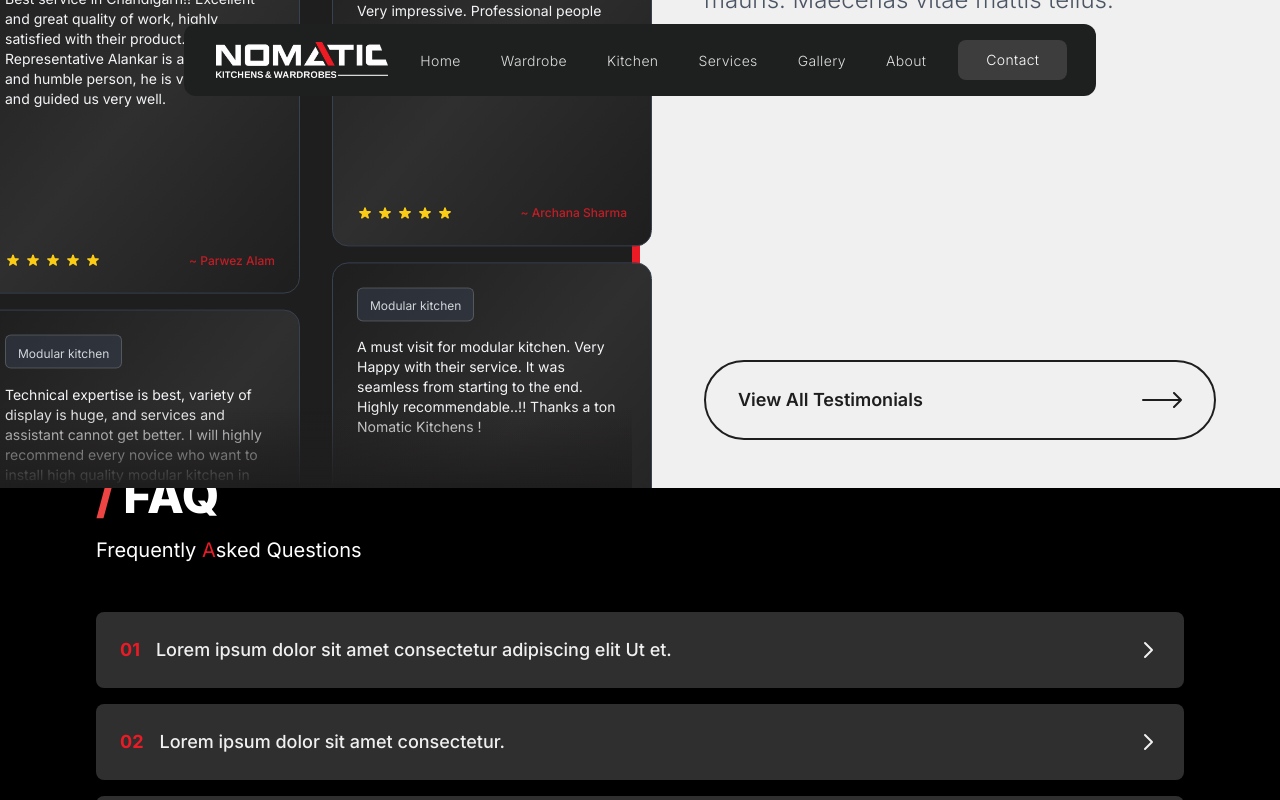
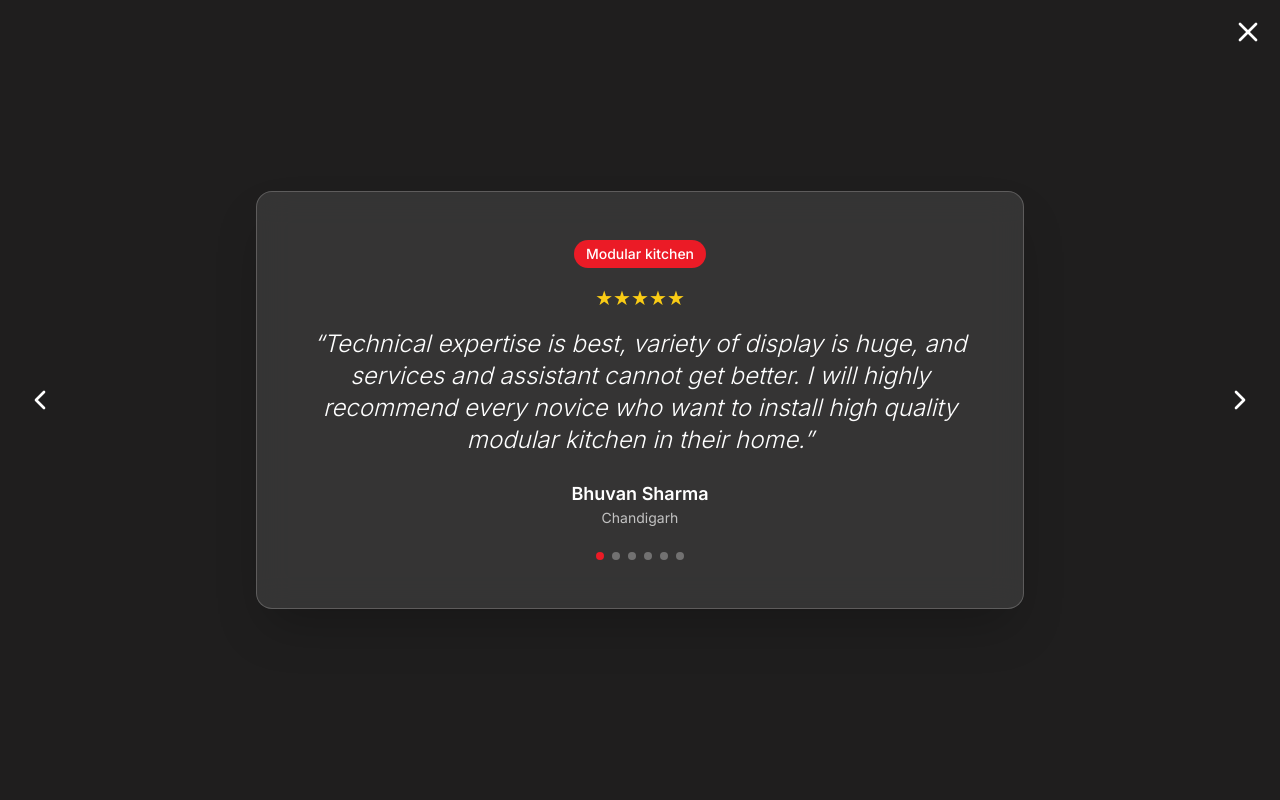
Before and after one commit to hexs00si/nomatic-kitchen, a Next.js app: page / in a window 1280 px wide. Both pictures are taken after a click on the button "View All Testimonials". Shown: the part 3768-4568 px from the top of the page. Built offline with nearby package versions, Linux system fonts and the light colour scheme.

Commit message:
Made some data changes , gave the view testimonial button a functionality to open in a modal view

```diff
--- a/src/components/sections/home/HomeOurHappyClients.jsx
+++ b/src/components/sections/home/HomeOurHappyClients.jsx
@@ -1,18 +1,31 @@
 "use client";
 
+import { useState } from "react";
 import VerticalMarquee from "@/components/common/VerticalMarquee";
 import Button from "@/components/ui/Button";
 import { happyClientsContent } from "@/data/happyClients";
 import { testimonials } from "@/data/testimonials";
-import { motion } from "framer-motion";
+import { motion, AnimatePresence } from "framer-motion";
+import { X, ChevronLeft, ChevronRight } from "lucide-react";
 
 const HomeOurHappyClients = () => {
+  const [viewerOpen, setViewerOpen] = useState(false);
+  const [currentIndex, setCurrentIndex] = useState(0);
+
   const firstColumnTestimonials = testimonials.slice(0, 3);
   const secondColumnTestimonials = testimonials.slice(3, 6);
 
+  const nextTestimonial = () =>
+    setCurrentIndex((prev) => (prev + 1) % testimonials.length);
+
+  const prevTestimonial = () =>
+    setCurrentIndex((prev) =>
+      prev === 0 ? testimonials.length - 1 : prev - 1
+    );
+
   return (
     <motion.section
-      className="bg-brand-light"
+      className="bg-brand-light relative"
       initial={{ opacity: 0 }}
       whileInView={{ opacity: 1 }}
       transition={{ duration: 0.8 }}
@@ -20,46 +33,11 @@ const HomeOurHappyClients = () => {
     >
       <div className="w-full">
         <div className="grid grid-cols-1 lg:grid-cols-2 min-h-[60vh] sm:min-h-[70vh] lg:h-[90vh] items-stretch">
-          <motion.div
-            className="relative bg-brand-dark border-b-8 lg:border-b-0 lg:border-r-8 border-brand-identity order-2 lg:order-1"
-            initial={{ x: -100, opacity: 0 }}
-            whileInView={{ x: 0, opacity: 1 }}
-            transition={{ duration: 0.8, delay: 0.2 }}
-            viewport={{ once: true }}
-          >
-            <div className="flex flex-row items-center justify-center gap-4 sm:gap-6 lg:gap-8 h-full py-8 lg:py-0">
-              <motion.div
-                initial={{ y: 50, opacity: 0 }}
-                whileInView={{ y: 0, opacity: 1 }}
-                transition={{ duration: 0.6, delay: 0.4 }}
-                viewport={{ once: true }}
-              >
-                <VerticalMarquee
-                  testimonials={firstColumnTestimonials}
-                  direction="up"
-                  speed={15}
-                />
-              </motion.div>
-              <motion.div
-                initial={{ y: -50, opacity: 0 }}
-                whileInView={{ y: 0, opacity: 1 }}
-                transition={{ duration: 0.6, delay: 0.6 }}
-                viewport={{ once: true }}
-              >
-                <VerticalMarquee
-                  testimonials={secondColumnTestimonials}
-                  direction="down"
-                  speed={15}
-                />
-              </motion.div>
-            </div>
-            <div className="absolute top-0 left-0 right-0 h-12 sm:h-16 lg:h-20 bg-gradient-to-b from-brand-dark to-transparent pointer-events-none z-10"></div>
-            <div className="absolute bottom-0 left-0 right-0 h-12 sm:h-16 lg:h-20 bg-gradient-to-t from-brand-dark to-transparent pointer-events-none z-10"></div>
-          </motion.div>
+          {/* Right side (Heading + Subheading + Button) */}
           <motion.div
             className="flex items-center justify-center bg-brand-light px-6 sm:px-8 lg:px-16 order-1 lg:order-2"
-            initial={{ x: 100, opacity: 0 }}
-            whileInView={{ x: 0, opacity: 1 }}
+            initial={{ y: 100, opacity: 0 }}
+            whileInView={{ y: 0, opacity: 1 }}
             transition={{ duration: 0.8, delay: 0.3 }}
             viewport={{ once: true }}
           >
@@ -86,11 +64,9 @@ const HomeOurHappyClients = () => {
                   transition={{ duration: 0.6, delay: 0.7 }}
                   viewport={{ once: true }}
                 >
-                  Lorem ipsum dolor sit amet consectetur adipiscing elit Ut et
-                  massa mi. Aliquam in hendrerit urna. Pellentesque{" "}
-                  <span className="text-brand-identity font-semibold">sit</span>{" "}
-                  amet sapien fringilla, mattis ligula consectetur, ultrices
-                  mauris. Maecenas vitae mattis tellus.
+                  Every testimonial is a story of commitment, reliability, and
+                  exceptional craftsmanship. Hear directly from our clients about
+                  the experiences that make us their preferred choice.
                 </motion.p>
               </motion.div>
 
@@ -104,7 +80,7 @@ const HomeOurHappyClients = () => {
               >
                 <Button
                   variant="arrowed"
-                  onClick={happyClientsContent.buttonAction}
+                  onClick={() => setViewerOpen(true)}
                   className="hover:shadow-lg w-full"
                 >
                   {happyClientsContent.buttonText}
@@ -112,8 +88,132 @@ const HomeOurHappyClients = () => {
               </motion.div>
             </div>
           </motion.div>
+
+          {/* Left side (Marquee) */}
+          <motion.div
+            className="relative bg-brand-dark border-b-8 lg:border-b-0 lg:border-r-8 border-brand-identity order-2 lg:order-1"
+            initial={{ x: -100, opacity: 0 }}
+            whileInView={{ x: 0, opacity: 1 }}
+            transition={{ duration: 0.8, delay: 0.2 }}
+            viewport={{ once: true }}
+          >
+            <div className="flex flex-row items-center justify-center gap-4 sm:gap-6 lg:gap-8 h-full py-8 lg:py-0">
+              <VerticalMarquee
+                testimonials={firstColumnTestimonials}
+                direction="up"
+                speed={15}
+              />
+              <VerticalMarquee
+                testimonials={secondColumnTestimonials}
+                direction="down"
+                speed={15}
+              />
+            </div>
+            <div className="absolute top-0 left-0 right-0 h-12 sm:h-16 lg:h-20 bg-gradient-to-b from-brand-dark to-transparent pointer-events-none z-10"></div>
+            <div className="absolute bottom-0 left-0 right-0 h-12 sm:h-16 lg:h-20 bg-gradient-to-t from-brand-dark to-transparent pointer-events-none z-10"></div>
+          </motion.div>
         </div>
       </div>
+
+      {/* Fullscreen Testimonial Viewer */}
+      <AnimatePresence>
+        {viewerOpen && (
+          <motion.div
+            className="fixed inset-0 bg-brand-dark z-50 flex items-center justify-center p-6 sm:p-8"
+            initial={{ opacity: 0 }}
+            animate={{ opacity: 1 }}
+            exit={{ opacity: 0 }}
+          >
+            {/* Close button */}
+            <button
+              onClick={() => setViewerOpen(false)}
+              className="absolute top-4 right-4 text-white hover:text-brand-identity"
+            >
+              <X size={32} />
+            </button>
+
+            {/* Testimonial Card */}
+            <motion.div
+              key={currentIndex}
+              className="bg-white/10 backdrop-blur-lg border border-white/20 rounded-2xl shadow-2xl p-6 sm:p-8 lg:p-12 max-w-3xl w-full text-center"
+              initial={{ scale: 0.9, opacity: 0, y: 50 }}
+              animate={{ scale: 1, opacity: 1, y: 0 }}
+              exit={{ scale: 0.9, opacity: 0, y: -50 }}
+              transition={{ duration: 0.4 }}
+            >
+              {/* Category */}
+              {testimonials[currentIndex].category && (
+                <div className="inline-block px-3 py-1 bg-brand-identity text-white text-xs sm:text-sm font-medium rounded-full mb-4">
+                  {testimonials[currentIndex].category}
+                </div>
+              )}
+
+              {/* Rating */}
+              {testimonials[currentIndex].rating && (
+                <div className="flex justify-center mb-4">
+                  {[...Array(testimonials[currentIndex].rating)].map((_, i) => (
+                    <motion.span
+                      key={i}
+                      className="text-yellow-400 text-lg sm:text-xl"
+                      initial={{ opacity: 0, rotate: -180 }}
+                      animate={{ opacity: 1, rotate: 0 }}
+                      transition={{ delay: 0.2 + i * 0.1 }}
+                    >
+                      ★
+                    </motion.span>
+                  ))}
+                </div>
+              )}
+
+              {/* Quote */}
+              <blockquote className="text-lg sm:text-xl lg:text-2xl font-light italic text-white mb-6">
+                “{testimonials[currentIndex].text}”
+              </blockquote>
+
+              {/* Author */}
+              <div>
+                <p className="text-white font-semibold text-lg">
+                  {testimonials[currentIndex].author}
+                </p>
+                {testimonials[currentIndex].location && (
+                  <p className="text-white/70 text-sm">
+                    {testimonials[currentIndex].location}
+                  </p>
+                )}
+              </div>
+
+              {/* Progress Dots */}
+              <div className="flex justify-center mt-6 space-x-2">
+                {testimonials.map((_, index) => (
+                  <button
+                    key={index}
+                    className={`w-2 h-2 rounded-full transition-colors duration-200 ${
+                      index === currentIndex
+                        ? "bg-brand-identity"
+                        : "bg-white/30 hover:bg-white/50"
+                    }`}
+                    onClick={() => setCurrentIndex(index)}
+                  />
+                ))}
+              </div>
+            </motion.div>
+
+            {/* Navigation Arrows */}
+            <button
+              onClick={prevTestimonial}
+              className="absolute left-6 text-white hover:text-brand-identity"
+            >
+              <ChevronLeft size={32} />
+            </button>
+            <button
+              onClick={nextTestimonial}
+              className="absolute right-6 text-white hover:text-brand-identity"
+            >
+              <ChevronRight size={32} />
+            </button>
+          </motion.div>
+        )}
+      </AnimatePresence>
     </motion.section>
   );
 };
--- a/src/data/homeHero.js
+++ b/src/data/homeHero.js
@@ -4,7 +4,7 @@ export const homeHeroData = {
     subtitle: "Modern Nomad"
   },
   description: {
-    right: "Automated For The Modern Nomad",
+    right: "Interiors that speak volume",
     bottom: "Identity , Evolution and Permanence"
   },
   videos: [
--- a/src/data/navbar.js
+++ b/src/data/navbar.js
@@ -1,9 +1,9 @@
 // Navbar navigation links
 export const navLinks = [
   'Home',
+  'Kitchen',
   'Wardrobe',
-  'Kitchen',
-  'Services',
+  'Products',
   'Gallery',
   'About'
 ];
@@ -63,7 +63,7 @@ export const menuData = {
       description: 'Explore our premium island kitchen collection'
     },
   ],
-  'Services': [
+  'Products': [
     {
       id: 1,
       title: '3D Design',
@@ -131,13 +131,6 @@ export const menuData = {
       href: '/about/team',
       description: 'Explore our premium our team collection'
     },
-    {
-      id: 3,
-      title: 'Certifications',
-      image: '/images/about-3.jpg',
-      href: '/about/certifications',
-      description: 'Explore our premium certifications collection'
-    },
   ]
 };
 
```
